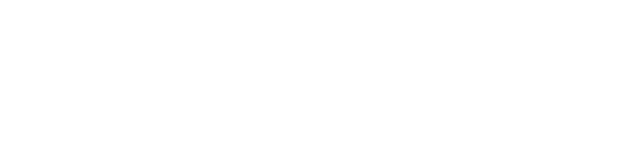
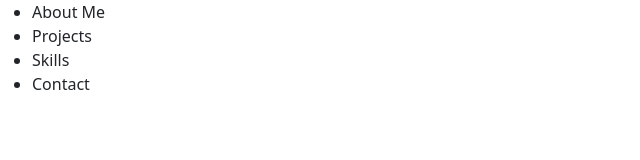
Before and after one commit to anahperes/fmt-m02s02-exercicios-portfolio, a plain HTML site: page index.html in a window 1280 px wide. Shown: the whole page, without its empty margins (0-640 px from the left). Drawn offline with nearby package versions, Linux system fonts and the light colour scheme.

Commit message:
html basic structure

```diff
--- a/index.html
+++ b/index.html
@@ -14,7 +14,23 @@
 </head>
 
 <body>
+    <header>
+        <nav>
+            <ul>
+                <li>About Me</li>
+                <li>Projects</li>
+                <li>Skills</li>
+                <li>Contact</li>
+            </ul>
+        </nav>
+    </header>
 
+    <main></main>
+
+    <footer></footer>
+
+
+    <!-- SCRIPTS -->
     <script src="/scripts.js"></script>
 
     <!-- SCRIPT BOOTSTRAP -->
```
